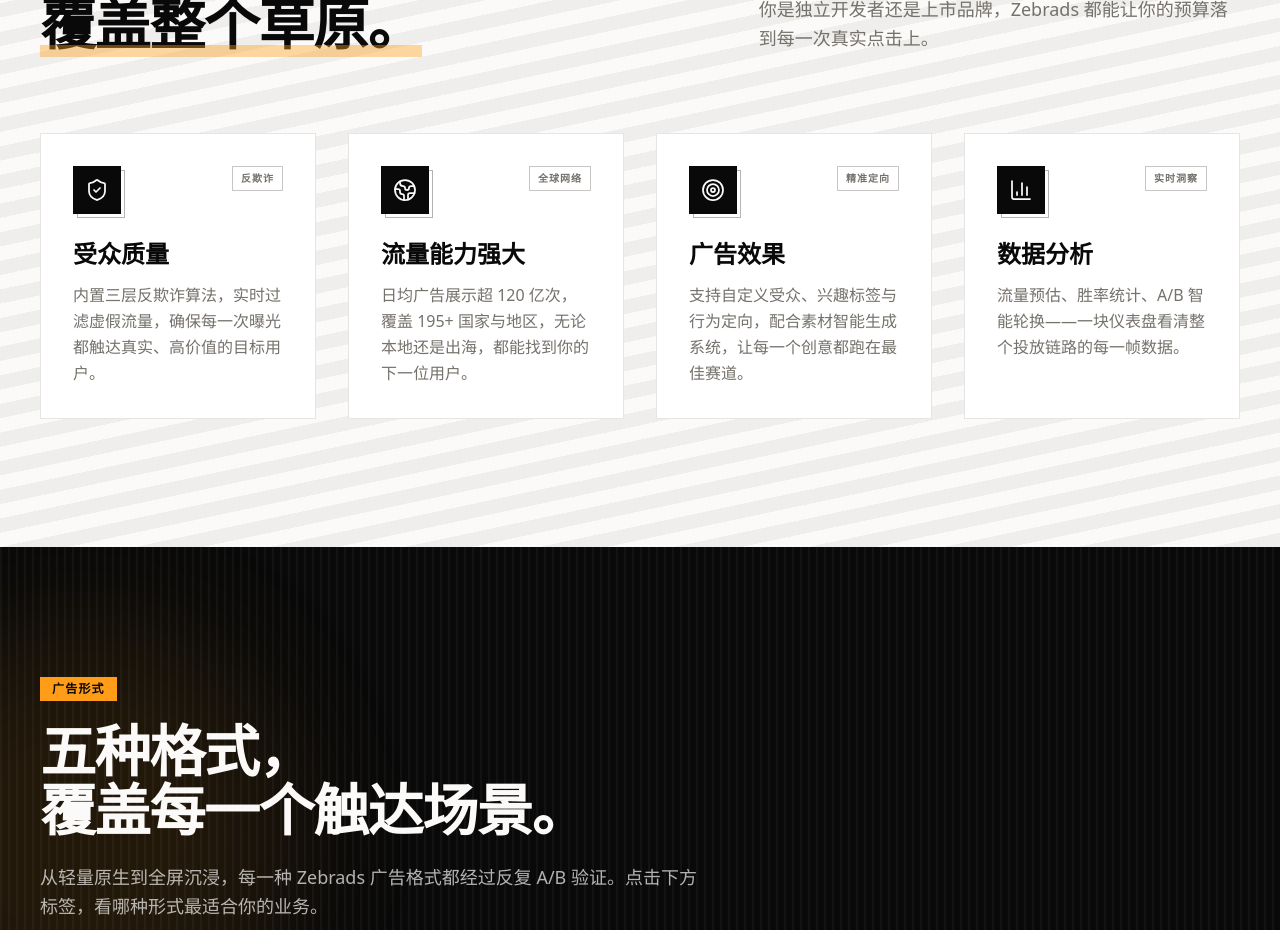
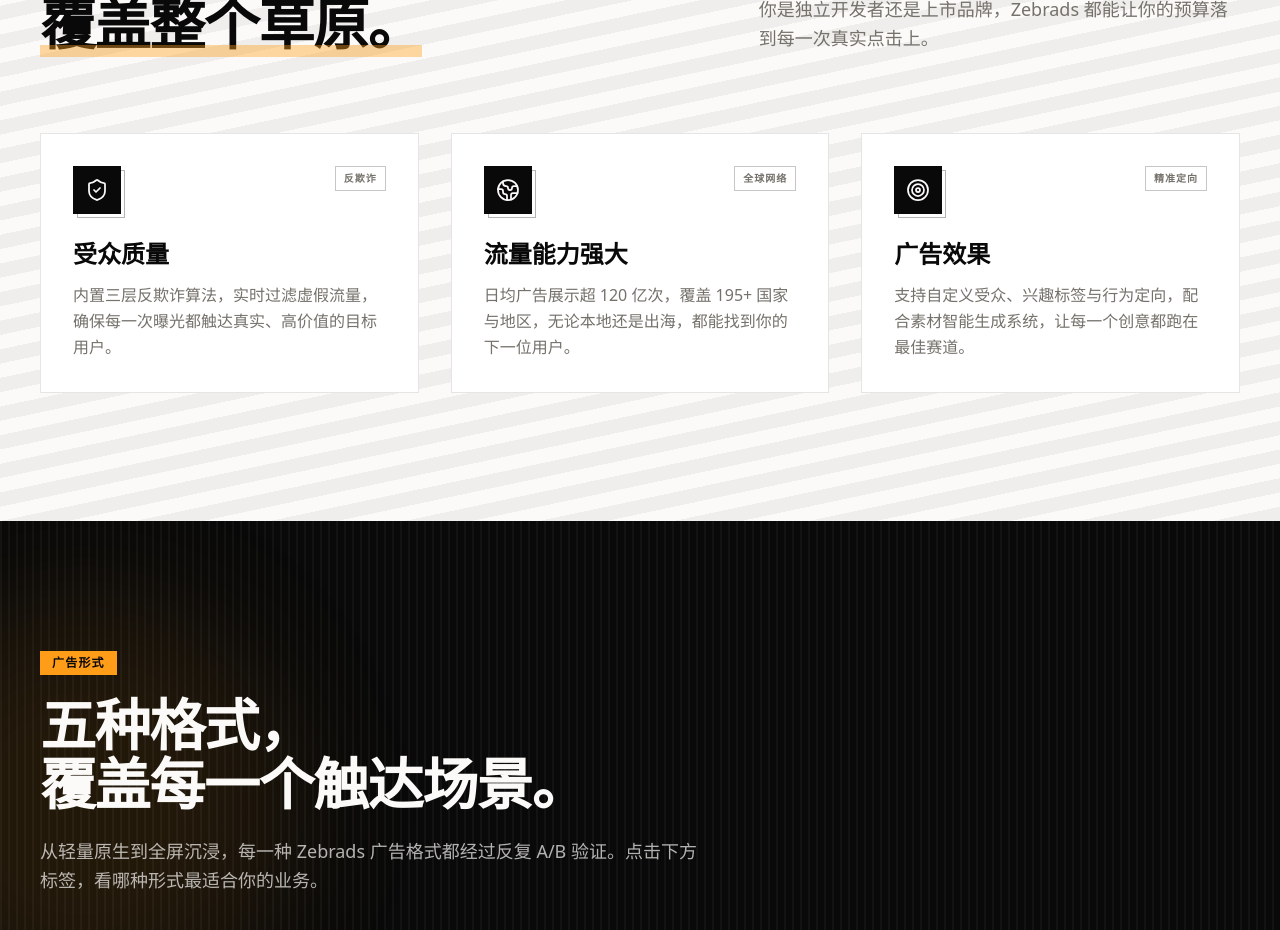
Before and after one commit to f826108853/zebrads-website, a Next.js app: page / in a window 1280 px wide. Shown: the part 1160-2090 px from the top of the page. Built offline with nearby package versions, Linux system fonts and the light colour scheme; a web font is replaced by a local one.

Commit message:
refactor: 移除核心优势区中的「数据分析」模块
Coze-Commit-Type: user
Coze-User-ID: 3946577231874684
Coze-Conversation-ID: 9193679

```diff
--- a/src/components/site/features.tsx
+++ b/src/components/site/features.tsx
@@ -2,7 +2,6 @@
   ShieldCheck,
   Globe2,
   Target,
-  BarChart3,
 } from 'lucide-react';
 import { Reveal } from './reveal';
 
@@ -24,12 +23,6 @@
     title: '广告效果',
     desc: '支持自定义受众、兴趣标签与行为定向，配合素材智能生成系统，让每一个创意都跑在最佳赛道。',
     tag: '精准定向',
-  },
-  {
-    icon: BarChart3,
-    title: '数据分析',
-    desc: '流量预估、胜率统计、A/B 智能轮换——一块仪表盘看清整个投放链路的每一帧数据。',
-    tag: '实时洞察',
   },
 ];
 
@@ -66,7 +59,7 @@
           </Reveal>
         </div>
 
-        <div className="grid sm:grid-cols-2 lg:grid-cols-4 gap-6 md:gap-8">
+        <div className="grid sm:grid-cols-2 lg:grid-cols-3 gap-6 md:gap-8">
           {features.map((f, i) => (
             <Reveal
               key={f.title}
```
